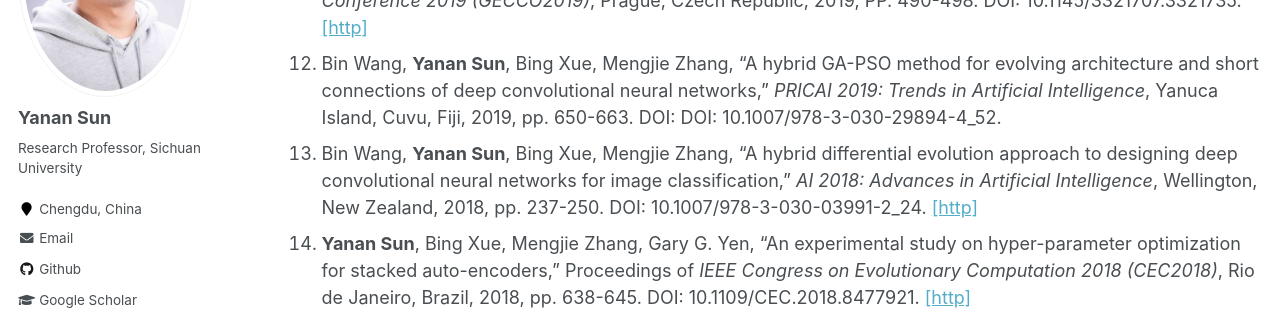
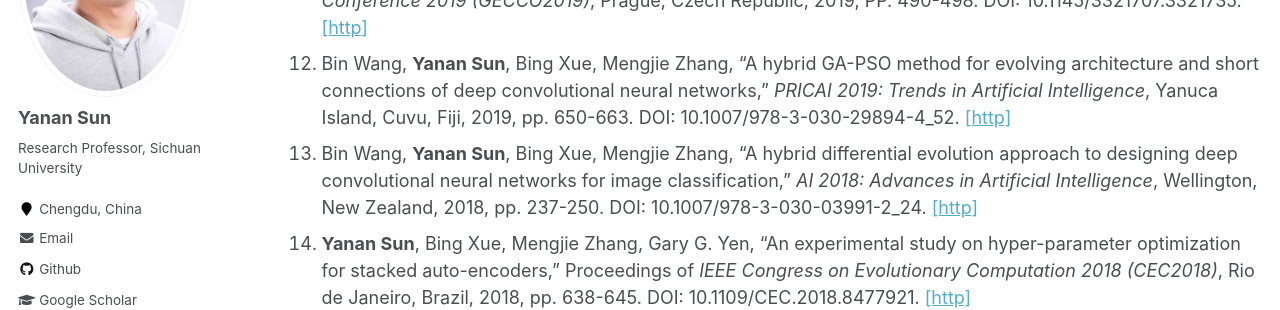
Before and after one commit to yn-sun/yn-sun.github.io, a Jekyll site: the page built from _pages/publications.md, in a window 1280 px wide and 900 px high, scrolled down 3345 px. Shown: the part 180-490 px from the top of the window. Built offline with Jekyll 4.4.1, drawn with Linux system fonts in a browser that asks for light colours; comment, search, counter and statistics services are not loaded.

Commit message:
Update publications.md

```diff
--- a/_pages/publications.md
+++ b/_pages/publications.md
@@ -45,7 +45,7 @@ author_profile: true
 9. Qing Ye, Yuxuan Han, **Yanan Sun**, Jiancheng Lv, "PSO-PS:Parameter synchronization with particle swarm optimization for distributed training of deep neural networks," Proceedings of <i>International Joint Conference on Neural Networks (IJCNN 2020)</i>, Glasgow (UK), 19-24th July, 2020, DOI: 10.1109/IJCNN48605.2020.9207698. [[http]](https://ieeexplore.ieee.org/document/9207698)
 10. William Irwin-Harris, **Yanan Sun**, Bing Xue, Mengjie Zhang, "A graph-based encoding for evolutionary convolutional neural network architecture design," Proceedings of <i>IEEE Congress on Evolutionary Computation 2019 (CEC2019)</i>, Wellington, New Zealand, 2019, pp. 546-553. DOI: 10.1109/CEC.2019.8790093. [[http]](https://ieeexplore.ieee.org/document/8790093)
 11. Bin Wang, **Yanan Sun**, Bing Xue, Mengjie Zhang, "Evolving deep neural networks by multi-objective particle swarm optimization for image classification," Proceedings of <i>the Genetic and Evolutionary Computation Conference 2019 (GECCO2019)</i>, Prague, Czech Republic, 2019, PP. 490-498. DOI: 10.1145/3321707.3321735. [[http]](https://dl.acm.org/doi/10.1145/3321707.3321735)
-12. Bin Wang, **Yanan Sun**, Bing Xue, Mengjie Zhang, “A hybrid GA-PSO method for evolving architecture and short connections of deep convolutional neural networks,” <i>PRICAI 2019: Trends in Artificial Intelligence</i>, Yanuca Island, Cuvu, Fiji, 2019, pp. 650-663. DOI: DOI: 10.1007/978-3-030-29894-4_52.
+12. Bin Wang, **Yanan Sun**, Bing Xue, Mengjie Zhang, “A hybrid GA-PSO method for evolving architecture and short connections of deep convolutional neural networks,” <i>PRICAI 2019: Trends in Artificial Intelligence</i>, Yanuca Island, Cuvu, Fiji, 2019, pp. 650-663. DOI: 10.1007/978-3-030-29894-4_52. [[http]](https://link.springer.com/chapter/10.1007%2F978-3-030-29894-4_52)
 13. Bin Wang, **Yanan Sun**, Bing Xue, Mengjie Zhang, "A hybrid differential evolution approach to designing deep convolutional neural networks for image classification," <i>AI 2018: Advances in Artificial Intelligence</i>, Wellington, New Zealand, 2018, pp. 237-250. DOI: 10.1007/978-3-030-03991-2_24. [[http]](https://link.springer.com/chapter/10.1007%2F978-3-030-03991-2_24)
 14. **Yanan Sun**, Bing Xue, Mengjie Zhang, Gary G. Yen, "An experimental study on hyper-parameter optimization for stacked auto-encoders," Proceedings of <i>IEEE Congress on Evolutionary Computation 2018 (CEC2018)</i>, Rio de Janeiro, Brazil, 2018, pp. 638-645. DOI: 10.1109/CEC.2018.8477921. [[http]](https://ieeexplore.ieee.org/document/8477921)
 15. Bin Wang, **Yanan Sun**, Bing Xue, Mengjie Zhang, "Evolving deep convolutional neural networks by variable-length particle swarm optimization for image classification," Proceedings of <i>IEEE Congress on Evolutionary Computation 2018 (CEC2018)</i>, Rio de Janeiro, Brazil, 2018, pp. 1514-1521. DOI: 10.1109/CEC.2018.8477735. [[http]](https://ieeexplore.ieee.org/abstract/document/8477735)
```
